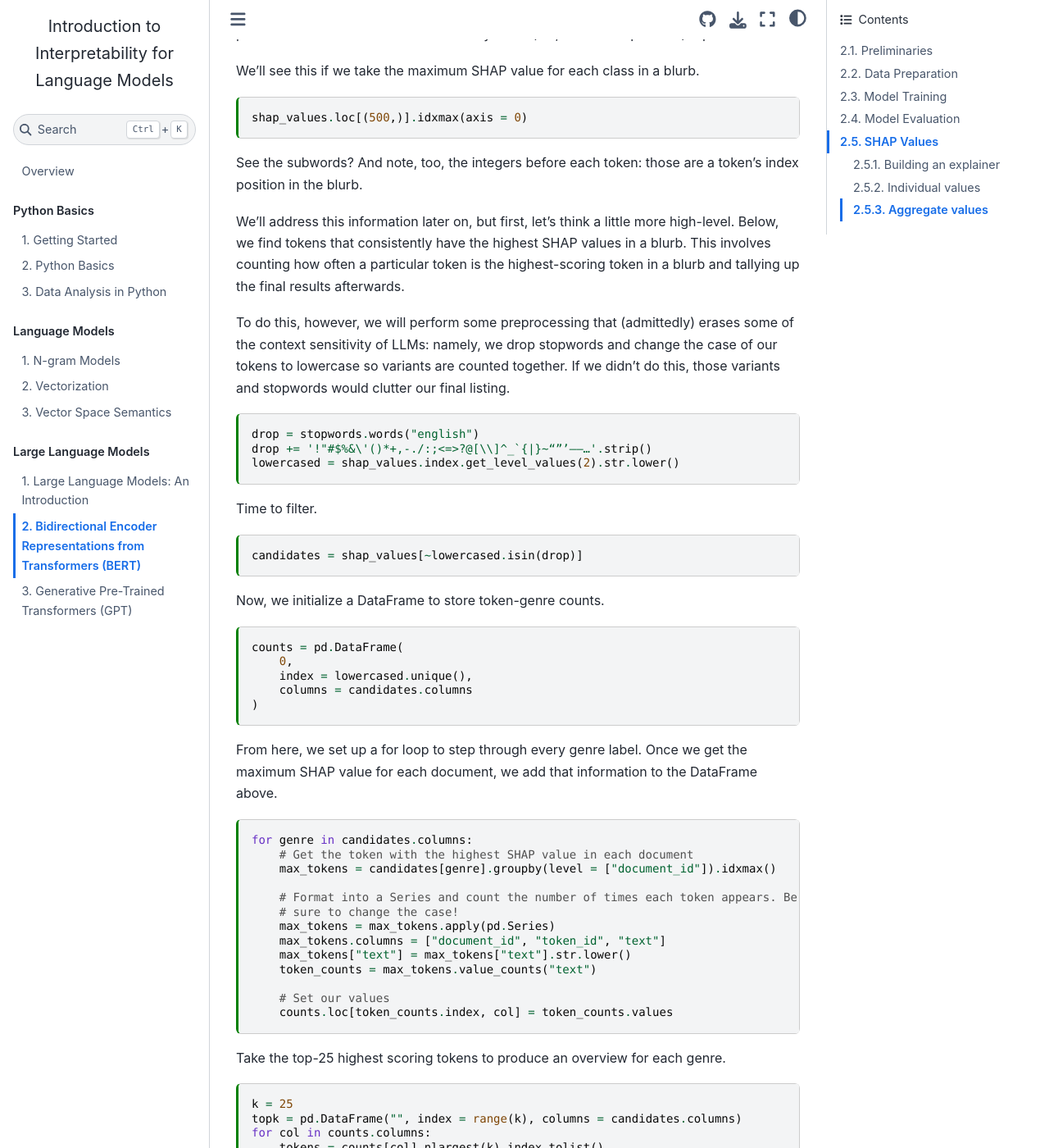
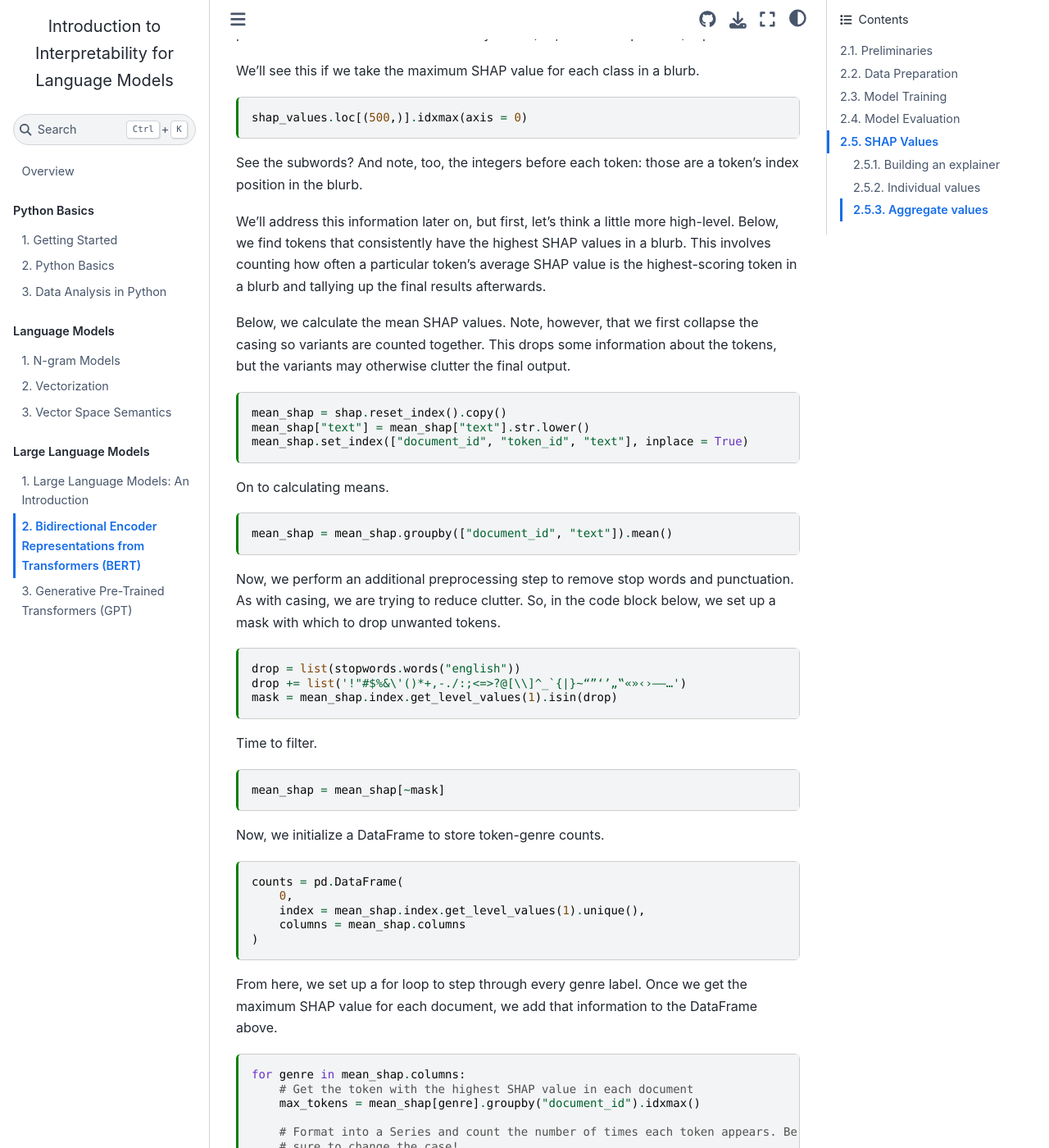
Before and after one commit to t-shoemaker/2024_dtl_lm-interpretability, a Jupyter Book: the page built from chapters/08_bert.md, in a window 1280 px wide and 1400 px high, scrolled down 14479 px. Shown: the whole window at 82% size. Built offline with Jupyter Book 1.0.4 settings and Sphinx 7.4.7 and the Sphinx Book theme 1.1.4, drawn with Linux system fonts in a browser that asks for light colours.

Commit message:
Refining top-k SHAP value analysis

````diff
--- a/chapters/08_bert.md
+++ b/chapters/08_bert.md
@@ -770,25 +770,40 @@ token's index position in the blurb.
 
 We'll address this information later on, but first, let's think a little more
 high-level. Below, we find tokens that consistently have the highest SHAP
-values in a blurb. This involves counting how often a particular token is the
-highest-scoring token in a blurb and tallying up the final results afterwards.
+values in a blurb. This involves counting how often a particular token's
+average SHAP value is the highest-scoring token in a blurb and tallying up the
+final results afterwards.
 
-To do this, however, we will perform some preprocessing that (admittedly)
-erases some of the context sensitivity of LLMs: namely, we drop stopwords and
-change the case of our tokens to lowercase so variants are counted together. If
-we didn't do this, those variants and stopwords would clutter our final
-listing.
+Below, we calculate the mean SHAP values. Note, however, that we first collapse
+the casing so variants are counted together. This drops some information about
+the tokens, but the variants may otherwise clutter the final output.
 
 ```{code-cell}
-drop = stopwords.words("english")
-drop += '!"#$%&\'()*+,-./:;<=>?@[\\]^_`{|}~“”’—–…'.strip()
-lowercased = shap_values.index.get_level_values(2).str.lower()
+mean_shap = shap.reset_index().copy()
+mean_shap["text"] = mean_shap["text"].str.lower()
+mean_shap.set_index(["document_id", "token_id", "text"], inplace = True)
+```
+
+On to calculating means.
+
+```{code-cell}
+mean_shap = mean_shap.groupby(["document_id", "text"]).mean()
+```
+
+Now, we perform an additional preprocessing step to remove stop words and
+punctuation. As with casing, we are trying to reduce clutter. So, in the code
+block below, we set up a mask with which to drop unwanted tokens.
+
+```{code-cell}
+drop = list(stopwords.words("english"))
+drop += list('!"#$%&\'()*+,-./:;<=>?@[\\]^_`{|}~“”‘’„‟«»‹›—–…')
+mask = mean_shap.index.get_level_values(1).isin(drop)
 ```
 
 Time to filter.
 
 ```{code-cell}
-candidates = shap_values[~lowercased.isin(drop)]
+mean_shap = mean_shap[~mask]
 ```
 
 Now, we initialize a DataFrame to store token-genre counts.
@@ -796,8 +811,8 @@ Now, we initialize a DataFrame to store token-genre counts.
 ```{code-cell}
 counts = pd.DataFrame(
     0,
-    index = lowercased.unique(),
-    columns = candidates.columns
+    index = mean_shap.index.get_level_values(1).unique(),
+    columns = mean_shap.columns
 )
 ```
 
@@ -806,26 +821,26 @@ the maximum SHAP value for each document, we add that information to the
 DataFrame above.
 
 ```{code-cell}
-for genre in candidates.columns:
+for genre in mean_shap.columns:
     # Get the token with the highest SHAP value in each document
-    max_tokens = candidates[genre].groupby(level = ["document_id"]).idxmax()
+    max_tokens = mean_shap[genre].groupby("document_id").idxmax()
 
     # Format into a Series and count the number of times each token appears. Be
     # sure to change the case!
     max_tokens = max_tokens.apply(pd.Series)
-    max_tokens.columns = ["document_id", "token_id", "text"]
+    max_tokens.columns = ["document_id", "text"]
     max_tokens["text"] = max_tokens["text"].str.lower()
     token_counts = max_tokens.value_counts("text")
 
     # Set our values
-    counts.loc[token_counts.index, col] = token_counts.values
+    counts.loc[token_counts.index, genre] = token_counts.values
 ```
 
 Take the top-25 highest scoring tokens to produce an overview for each genre.
 
 ```{code-cell}
 k = 25
-topk = pd.DataFrame("", index = range(k), columns = candidates.columns)
+topk = pd.DataFrame("", index = range(k), columns = mean_shap.columns)
 for col in counts.columns:
     tokens = counts[col].nlargest(k).index.tolist()
     topk.loc[:, col] = tokens
````
